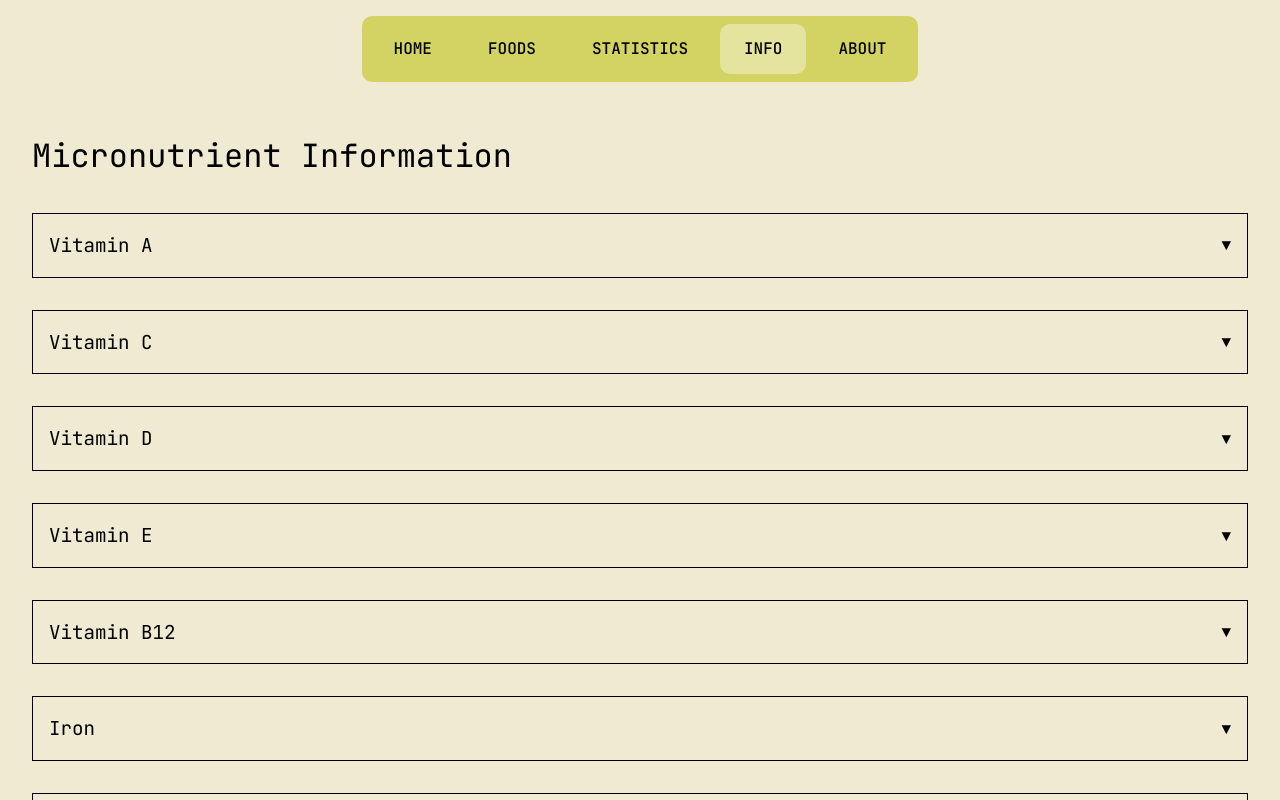
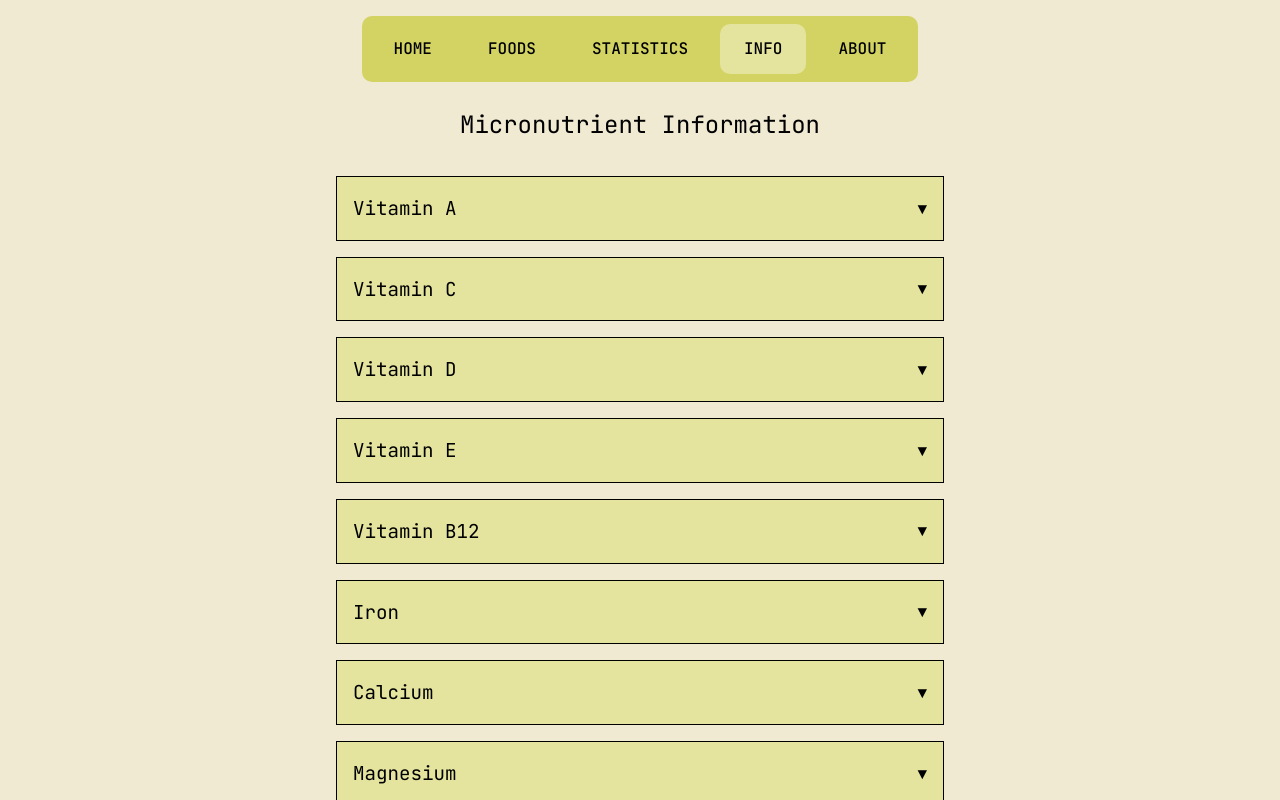
Before and after one commit to MatejHlavac/Micronutrient_Tracker, a Vue app: page /info in a window 1280 px wide. Shown: the top 800 px of the page. Built offline with nearby package versions, Linux system fonts and the light colour scheme.

Commit message:
Update InfoView & NutrientInfoCard
Úprava dizajnu InfoView a NutrientInfoCard

```diff
--- a/src/components/NutrientInfoCard.vue
+++ b/src/components/NutrientInfoCard.vue
@@ -24,9 +24,9 @@ export default {
 
 <template>
     <div class = "nutrient-info-card">
-        <div class = "card-header">
+        <div class = "card-header" @click = "toggle">
             <h3>{{ nutrient.name }}</h3>
-            <span class = "arrow" @click = "toggle">{{ isOpen ? '▲' : '▼' }}</span>
+            <span class = "arrow">{{ isOpen ? '▲' : '▼' }}</span>
         </div>
 
         <div v-if="isOpen" class="card-content">
@@ -38,8 +38,10 @@ export default {
 <style scoped>
 .nutrient-info-card {
 	border: 1px solid var(--color-border);
-	background: var(--color-background);
-	margin-bottom: 1rem;
+	background: #e4e49f;
+	display: flex;
+	flex-direction: column;
+	width: 50%;
 }
 
 .card-header {
@@ -52,7 +54,7 @@ export default {
 }
 
 .card-header:hover {
-	background: var(--color-background-hover);
+	background: #d3d363;
 }
 
 .card-header h3 {
--- a/src/views/InfoView.vue
+++ b/src/views/InfoView.vue
@@ -29,7 +29,7 @@ export default {
 
 <template>
     <div class = "info">
-        <h1>Micronutrient Information</h1>
+        <h2 class="info-title">Micronutrient Information</h2>
 
         <div class = "nutrients-list">
             <NutrientInfoCard
@@ -47,6 +47,12 @@ export default {
 <style scoped>
 .info {
 	padding: 2rem;
+	padding-top: 0.5rem;
+}
+
+.info-title {
+	text-align: center;
+	margin-bottom: 2rem;
 }
 
 .nutrients-list {
@@ -54,5 +60,6 @@ export default {
 	flex-direction: column;
 	gap: 1rem;
 	margin-top: 2rem;
+	align-items: center;
 }
 </style>
```
